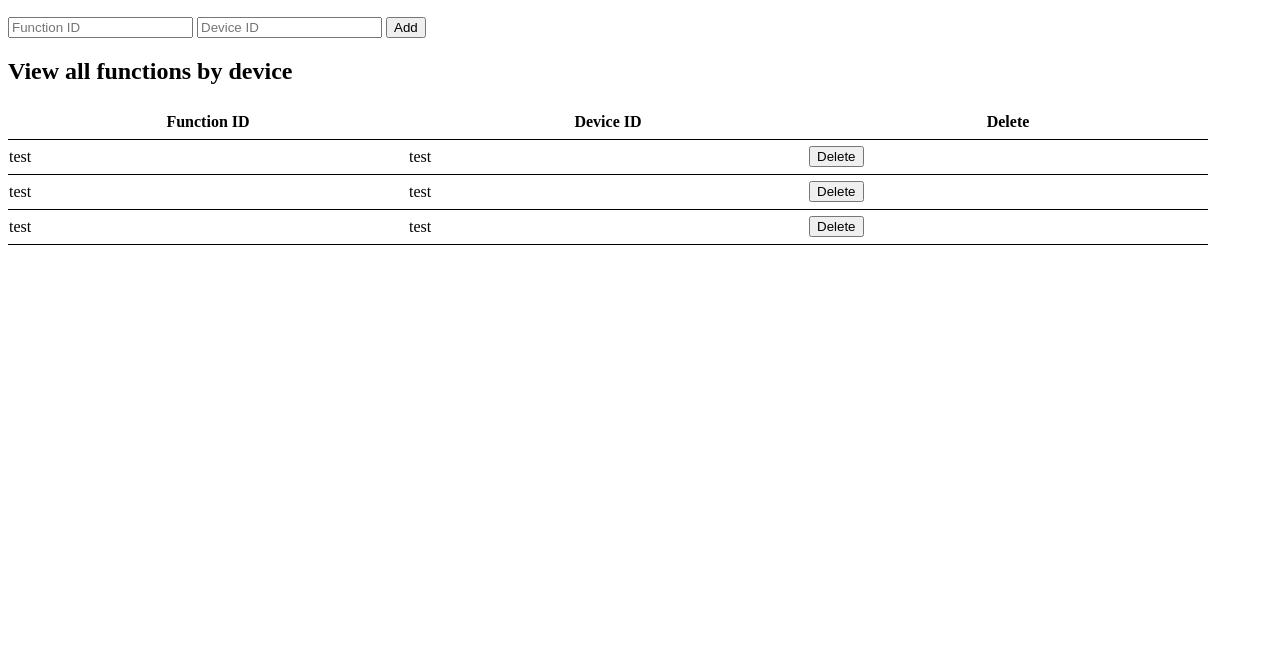
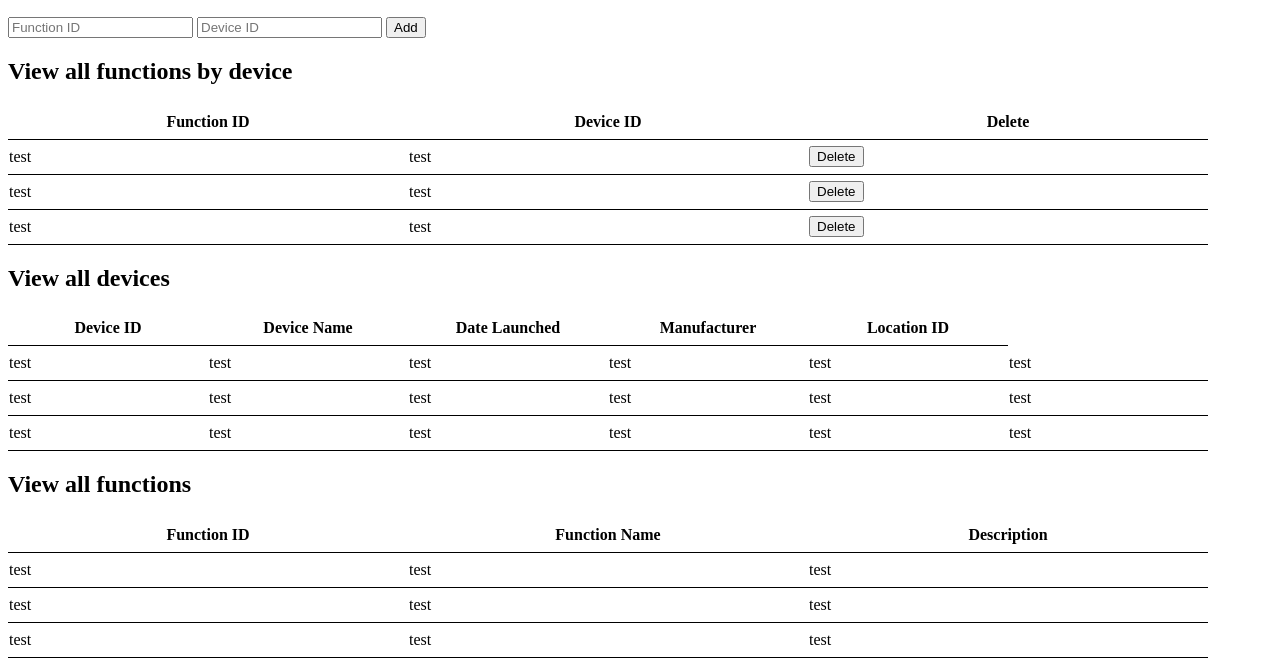
Before and after one commit to jackgallivan/cs340-project, a plain HTML site: page pages/device_function.html in a window 1280 px wide. Shown: the part 144-810 px from the top of the page. Drawn offline with Linux system fonts and the light colour scheme.

Commit message:
add device and function tables as view only

```diff
--- a/pages/device_function.html
+++ b/pages/device_function.html
@@ -75,6 +75,97 @@
                     </tbody>
                 </table>
             </section>
+            <section class="display-data">
+                <!-- Allow user to view all data for the devices in the database.
+                     Also allow delete and update of rows. -->
+                <h2>View all devices</h2>
+                <table id="devices">
+                    <thead>
+                        <tr>
+                            <th>Device ID</th>
+                            <th>Device Name</th>
+                            <th>Date Launched</th>
+                            <th>Manufacturer</th>
+                            <th>Location ID</th>
+                        </tr>
+                    </thead>
+                    <tbody>
+                        <!-- format for a table row:
+                            <tr id='1'> <- ID should be set by retrieving PK from database
+                                <td>test</td> <-- Column data
+                                <td>test</td>
+                                <td>test</td>
+                                <td><button name="edit">Update</button></td> <- Must be named "edit"
+                                <td><button name="del">Delete</button></td>  <- Must be named "del"
+                            </tr>
+                        -->
+                        <tr id='1'>
+                            <td>test</td>
+                            <td>test</td>
+                            <td>test</td>
+                            <td>test</td>
+                            <td>test</td>
+                            <td>test</td>
+                        </tr>
+                        <tr id='2'>
+                            <td>test</td>
+                            <td>test</td>
+                            <td>test</td>
+                            <td>test</td>
+                            <td>test</td>
+                            <td>test</td>
+                        </tr>
+                        <tr id='3'>
+                            <td>test</td>
+                            <td>test</td>
+                            <td>test</td>
+                            <td>test</td>
+                            <td>test</td>
+                            <td>test</td>
+                        </tr>
+                    </tbody>
+                </table>
+            </section>
+            <section class="display-data">
+                <!-- Allow user to view all data for the functions in the database.
+                     Also allow delete and update of rows. -->
+                <h2>View all functions</h2>
+                <table id="functions">
+                    <thead>
+                        <tr>
+                            <th>Function ID</th>
+                            <th>Function Name</th>
+                            <th>Description</th>
+                        </tr>
+                    </thead>
+                    <tbody>
+                        <!-- format for a table row:
+                            <tr id='1'> <- ID should be set by retrieving PK from database
+                                <td>test</td> <-- Column data
+                                <td>test</td>
+                                <td>test</td>
+                                <td><button name="edit">Update</button></td> <- Must be named "edit"
+                                <td><button name="del">Delete</button></td>  <- Must be named "del"
+                            </tr>
+                        -->
+                        <tr id='1'>
+                            <td>test</td>
+                            <td>test</td>
+                            <td>test</td>
+                        </tr>
+                        <tr id='2'>
+                            <td>test</td>
+                            <td>test</td>
+                            <td>test</td>
+                        </tr>
+                        <tr id='3'>
+                            <td>test</td>
+                            <td>test</td>
+                            <td>test</td>
+                        </tr>
+                    </tbody>
+                </table>
+            </section>
         </main>
         <!-- Client-side Javascript for Button Actions -->
         <script src="../static/script.js"></script>
```
